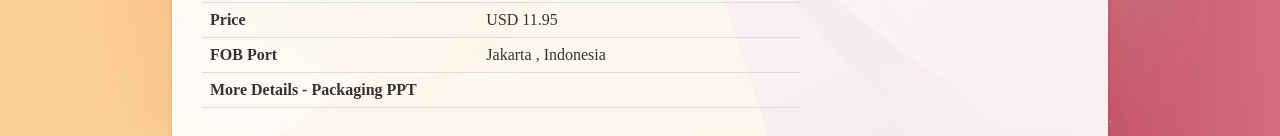
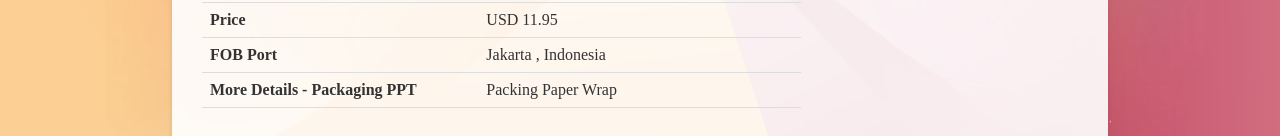
Before and after one commit to GBSLIT/GBSL25284, a plain HTML site: page index.html in a window 1280 px wide. Shown: the part 699-835 px from the top of the page. Drawn offline with Linux system fonts and the light colour scheme.

Commit message:
Update index.html

```diff
--- a/index.html
+++ b/index.html
@@ -198,7 +198,7 @@
                 </tr>
                 <tr>
                     <th>More Details - Packaging PPT</th>
-                    <td><button class="link-button" onclick="window.location.href='Link';"> </button></td>
+                    <td>Packing Paper Wrap</td>
                 </tr>
             </table>
         </div>
```
